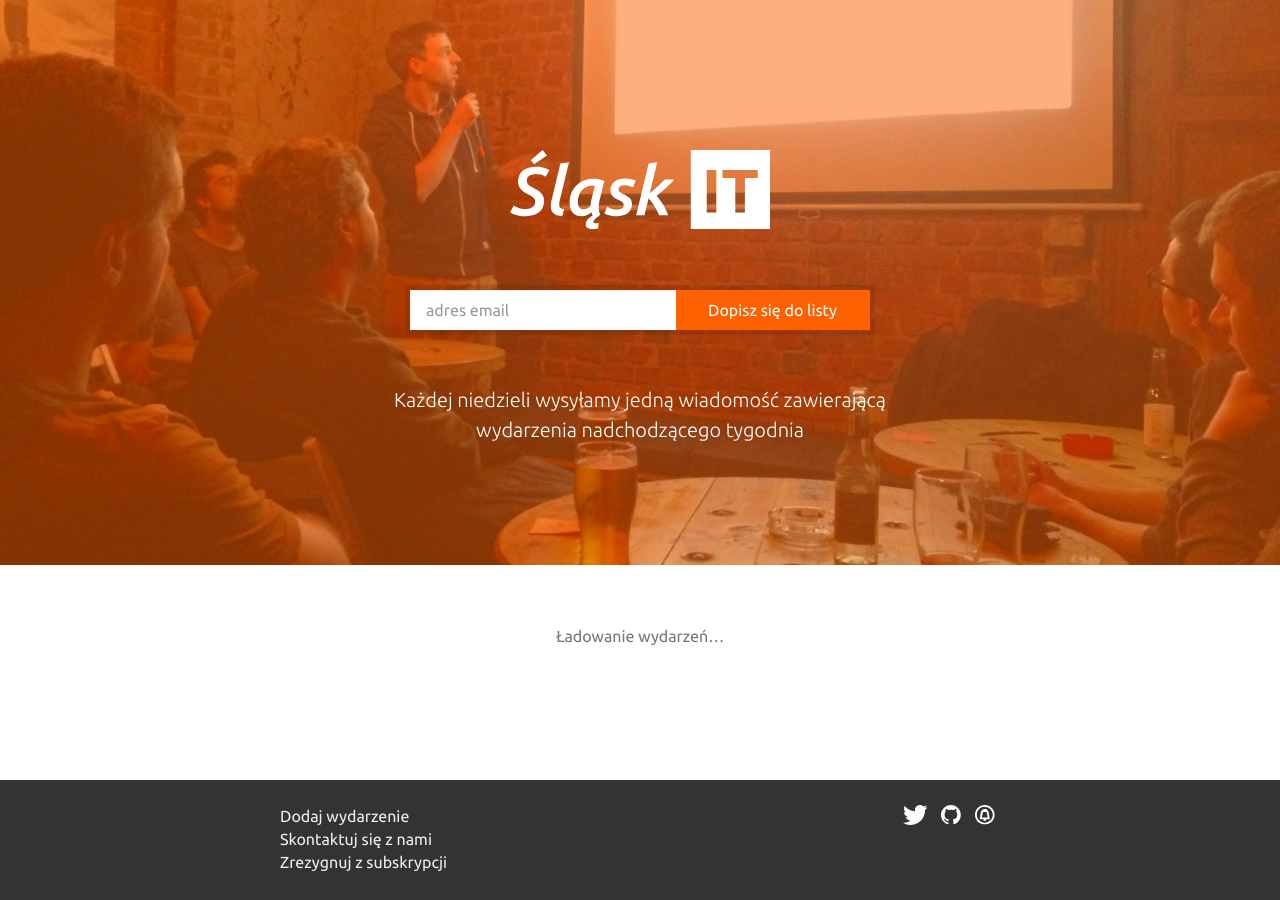
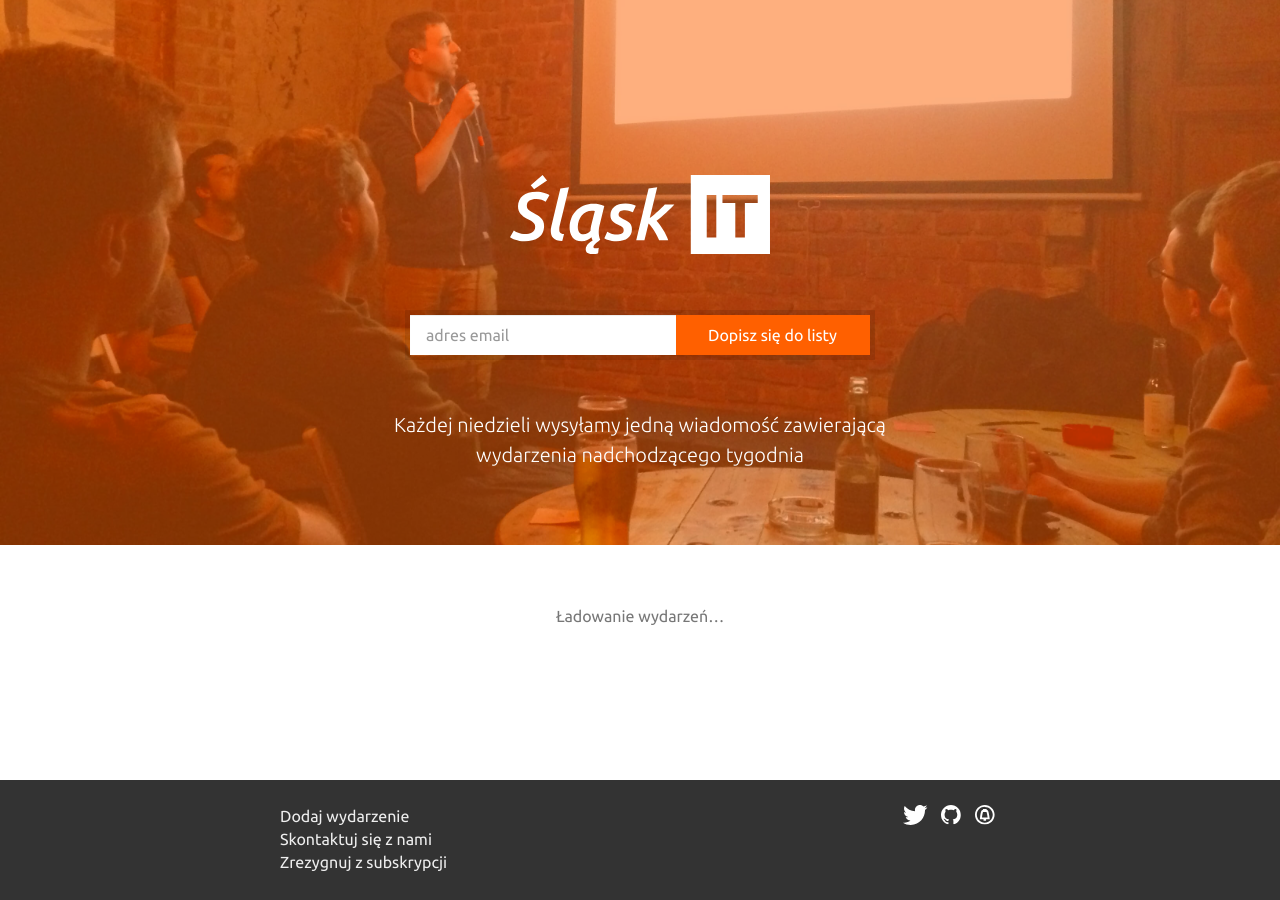
Before and after one commit to qoobaa/slaskit.pl, a Jekyll site: the page built from index.html, in a window 1280 px wide. Built offline with Jekyll 4.4.1, drawn with Linux system fonts in a browser that asks for light colours; nearby versions of some CDN libraries.

Commit message:
moved header down

```diff
--- a/css/main.scss
+++ b/css/main.scss
@@ -24,7 +24,7 @@ body {
 }
 
 .hero-content {
-    padding: 150px 0 120px;
+    padding: 175px 0 75px;
     background: transparentize($brand-primary, 0.5);
 }
 
```
